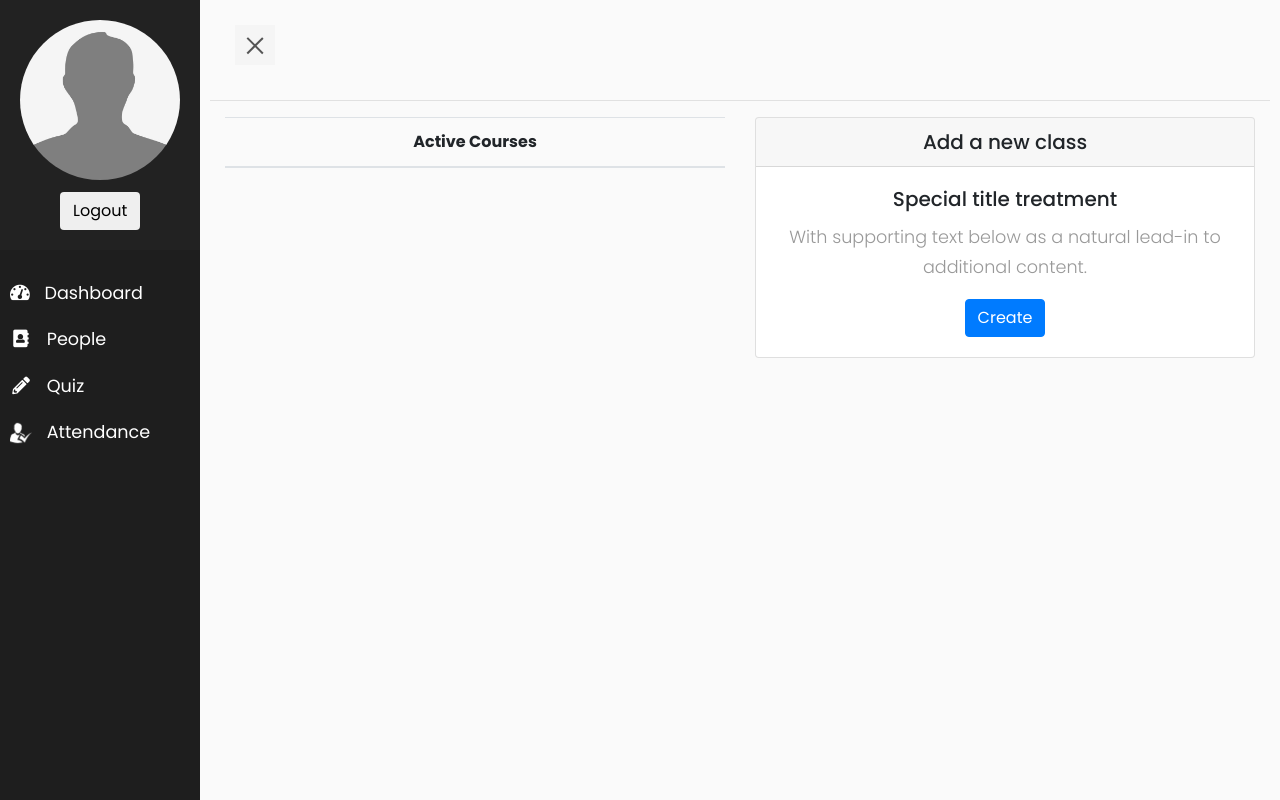
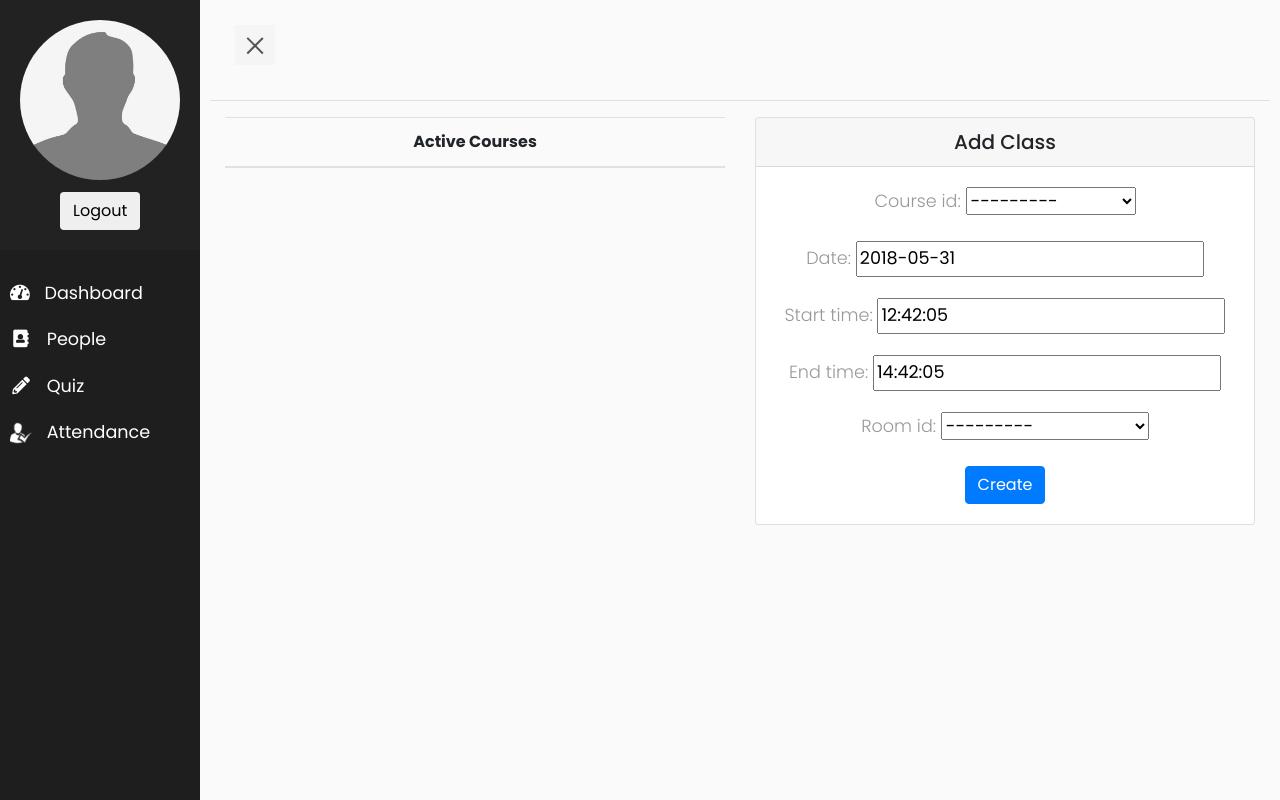
Before and after one commit to wonesy/tacosalpastor, a Django app: page /attendance/course/1 in a window 1280 px wide. Run offline with Django 3.2, Linux system fonts and the light colour scheme; a user stored in the database is signed in; data comes from the database, SQL or seed files in the repository; lists and menus that the app fills with data are empty; some libraries are stand-ins or nearby versions.

Commit message:
Added form to create class in attendance module

```diff
--- a/alpastor/epita/forms.py
+++ b/alpastor/epita/forms.py
@@ -1,3 +1,6 @@
+from django.utils import timezone
+from datetime import datetime
+
 from django import forms
 from .models import Attendance, Schedule
 
@@ -16,3 +19,9 @@ class ScheduleForm(forms.ModelForm):
     class Meta:
         model = Schedule
         fields = ['id', 'course_id', 'date', 'start_time', 'end_time', 'room_id', 'attendance_closed']
+        widgets = {
+            # 'date': forms.DateField(initial=timezone.now() + timezone.timedelta(hours=2)),
+            # 'start_time': datetime.now(),
+            # 'start_time': forms.TimeField(initial=timezone.now()),
+            'attendance_closed': forms.HiddenInput()
+        }
--- a/alpastor/epita/models.py
+++ b/alpastor/epita/models.py
@@ -3,6 +3,8 @@ from accounts.models import User
 from django.db.models.signals import post_save
 from django.dispatch import receiver
 import re
+import datetime
+from django.utils.timezone import now
 
 
 @receiver(post_save, sender=User)
@@ -224,9 +226,9 @@ class Schedule(models.Model):
         room_id = FK to the room where the course will be held
     """
     course_id = models.ForeignKey(Course, on_delete=models.CASCADE)
-    date = models.DateField(blank=True)
-    start_time = models.TimeField()
-    end_time = models.TimeField()
+    date = models.DateField(default=now)
+    start_time = models.TimeField(default=now)
+    end_time = models.TimeField(default=now() + datetime.timedelta(hours=2))
     room_id = models.ForeignKey(Room, on_delete=models.CASCADE)
     attendance_closed = models.BooleanField(blank=False, default=True)
 
--- a/alpastor/epita/views.py
+++ b/alpastor/epita/views.py
@@ -47,10 +47,18 @@ class ScheduleView(ListView):
 
         else:
             self.template_name = 'epita/schedule_prof.html'
-            return render(request, self.template_name, {'course': slug, 'schedule_list': schedule_list})
+            form = self.form_class()
+            args = {'course': slug, 'schedule_list': schedule_list, 'form': form}
+            return render(request, self.template_name, args)
 
-    def post(self, request, slug, **kwargs):
-        pass
+    def post(self, request, **kwargs):
+        form = self.form_class(request.POST)
+        if form.is_valid():
+            form.save()
+
+        return render(request, self.template_name, {'form': form})
+
+
 
 class AttendanceView(ListView):
     template_name = 'epita/attendance_list.html'
--- a/alpastor/templates/epita/schedule_prof.html
+++ b/alpastor/templates/epita/schedule_prof.html
@@ -35,11 +35,19 @@
             </div>
             <div class="col-lg-6 col-md-6 col-sm-6 text-center">
                 <div class="card">
-                    <h5 class="card-header">Add a new class</h5>
+                    <h5 class="card-header">Add Class</h5>
                     <div class="card-body">
-                        <h5 class="card-title">Special title treatment</h5>
-                        <p class="card-text">With supporting text below as a natural lead-in to additional content.</p>
-                        <button class="btn btn-primary" type="submit">Create</button>
+                        <form method="post" enctype="multipart/form-data">{% csrf_token %}
+                            {#                        <h5 class="card-title">{{ form.course_id }}</h5>#}
+                            {#                        <p class="card-text">{{ form.date }}</p>#}
+                            {#                        <p class="card-text">{{ form.start_time }}</p>#}
+                            {#                        <p class="card-text">{{ form.end_time }}</p>#}
+                            {#                        <p class="card-text">{{ form.room_id }}</p>#}
+                            {#                        <p class="card-text">{{ form.attendance_closed }}</p>#}
+                            {#                        {{ course }}#}
+                            {{ form.as_p }}
+                            <button class="btn btn-primary" type="submit">Create</button>
+                        </form>
                     </div>
                 </div>
             </div>
```
